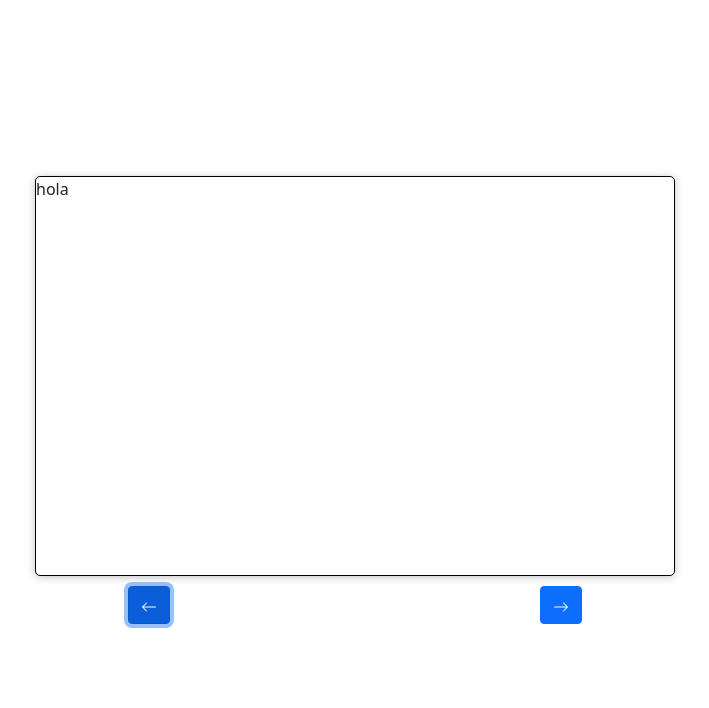
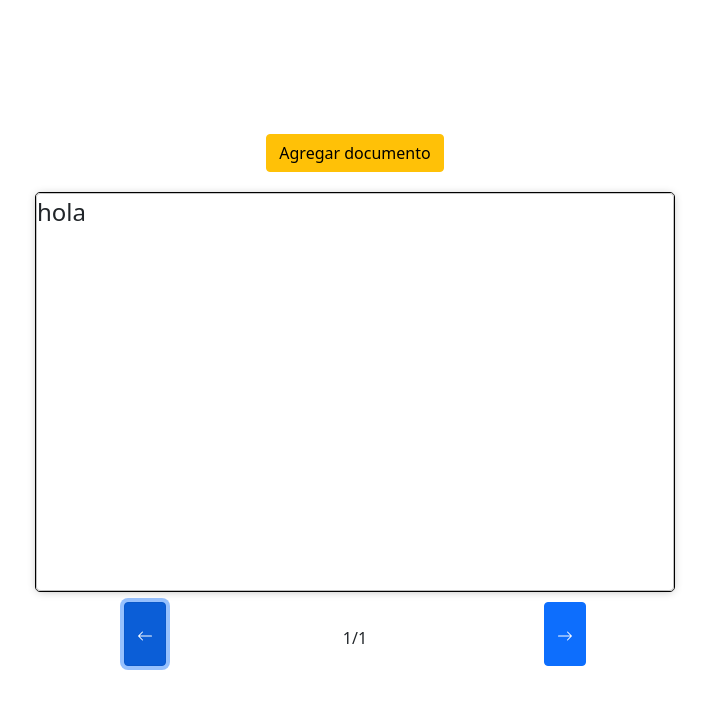
Before and after one commit to nocivescience/memory_card_v6, a plain HTML site: page index.html in a window 1280 px wide. Both pictures are taken after a click on the button 433 px from the left and 605 px from the top of the page. Shown: the whole page, without its empty margins (285-994 px from the left). Drawn offline with nearby package versions, Linux system fonts and the light colour scheme.

Commit message:
se van y vuelven las tarjetas

```diff
--- a/index.html
+++ b/index.html
@@ -9,6 +9,7 @@
     <title>Document</title>
 </head>
 <body>
+    <button class="btn btn-warning" id="warning">Agregar documento</button>
     <div id="card-container" class="cards"></div>
     <div id="botones">
         <button class="btn btn-primary" id="prev"><svg xmlns="http://www.w3.org/2000/svg" width="16" height="16" fill="currentColor" class="bi bi-arrow-left" viewBox="0 0 16 16">
--- a/script.js
+++ b/script.js
@@ -1,18 +1,47 @@
 const cardContainer=document.getElementById('card-container');
 const prevEl=document.getElementById('prev');
 const nextEl=document.getElementById('next');
+const currentEl=document.getElementById('current');
+const warningEl=document.getElementById('warning');
+let cardsList=[];
+let currentActivate=0;
 function createCard(){
     const card =document.createElement('div');
     card.classList.add('card');
-    cardContainer.innerHTML=`
+    card.innerHTML=`
         <div class="inner-card">
             <div>hola</div>
         </div>
     `;
+    cardsList.push(card);
+    cardContainer.appendChild(card)
+    updateCurrentText();
 }
-document.addEventListener('click',()=>{
+function updateCurrentText(){
+    currentEl.innerText=`
+        ${currentActivate+1}/${cardsList.length}
+    `;
+}
+updateCurrentText()
+createCard()
+warningEl.addEventListener('click',()=>{
     createCard();
 })
 prevEl.addEventListener('click',()=>{
-
+    cardsList[currentActivate].className='card right';
+    currentActivate--;
+    if(currentActivate<0){
+        currentActivate=0
+    }
+    cardsList[currentActivate].className='card active';
+    updateCurrentText()
+});
+nextEl.addEventListener('click',()=>{
+    cardsList[currentActivate].className='card left';
+    currentActivate++;
+    if(currentActivate>cardsList.length-1){
+        currentActivate=cardsList.length-1;
+    }
+    // cardsList[0].className='card active';
+    updateCurrentText();
 })
--- a/style.css
+++ b/style.css
@@ -18,6 +18,7 @@ body{
     border-radius: 5px;
     height: 50%;
     width: 50%;
+    position: relative;
 }
 .card{
     position: absolute;
@@ -39,3 +40,18 @@ body{
     transform-style: preserve-3d;
     transition: transform 0.4s ease;
 }
+.card.left{
+    transform: translateX(-50%) rotateY(10deg);
+}
+.card.right{
+    transform: translateX(50%) rotateY(-10deg);
+}
+.card.active{
+    cursor: pointer;
+    opacity: 1;
+    z-index: 10;
+    transform: translateX(0) rotateY(0deg);
+}
+.btn-warning{
+    margin-bottom: 20px;
+}
```
